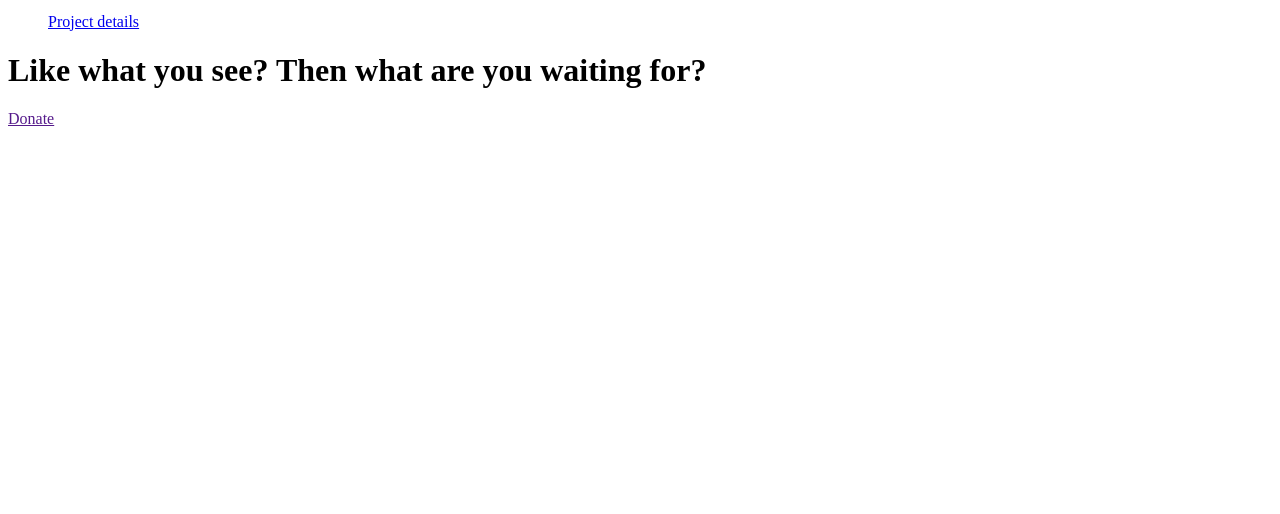
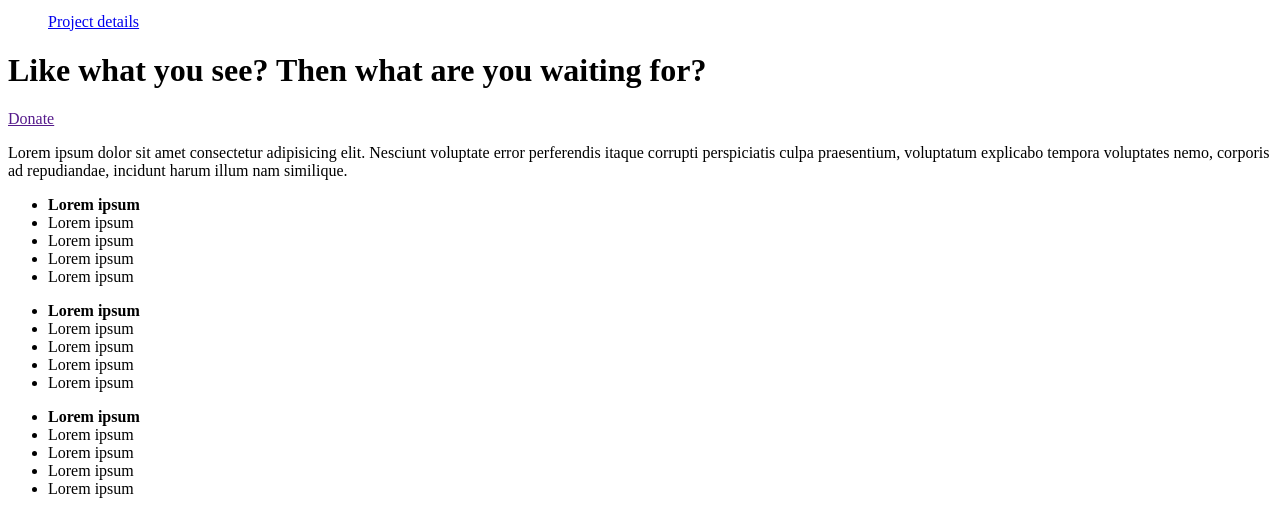
Before and after one commit to sahilraut08/Payment_Gateway, a plain HTML site: page index.html in a window 1280 px wide. Shown: the part 958-1472 px from the top of the page. Before the commit the page ends 1094 px from the top, so only its background shows below. Drawn offline with Linux system fonts and the light colour scheme.

Commit message:
Content - 5

```diff
--- a/index.html
+++ b/index.html
@@ -111,5 +111,45 @@
         </div>
     </div>
 
+    <!--        Content-5 footer       -->
+
+    <div class="footer">
+        <div class="col-3">
+            <p>Lorem ipsum dolor sit amet consectetur adipisicing elit. Nesciunt voluptate error perferendis itaque corrupti perspiciatis culpa praesentium, voluptatum explicabo tempora voluptates nemo, corporis ad repudiandae, incidunt harum illum nam similique.</p>
+        </div>
+        <div class="final">
+            <div class="col-1">
+                <ul class="unstyled-list">
+                    <li><strong>Lorem ipsum</strong></li>
+                    <li>Lorem ipsum</li>
+                    <li>Lorem ipsum</li>
+                    <li>Lorem ipsum</li>
+                    <li>Lorem ipsum</li>
+                </ul>
+            </div>
+
+            <div class="col-1">
+                <ul class="unstyled-list">
+                    <li><strong>Lorem ipsum</strong></li>
+                    <li>Lorem ipsum</li>
+                    <li>Lorem ipsum</li>
+                    <li>Lorem ipsum</li>
+                    <li>Lorem ipsum </li>
+                </ul>
+            </div>
+
+            <div class="col-1">
+                <ul class="unstyled-list">
+                    <li><strong>Lorem ipsum</strong></li>
+                    <li>Lorem ipsum</li>
+                    <li>Lorem ipsum</li>
+                    <li>Lorem ipsum </li>
+                    <li>Lorem ipsum </li>
+                </ul>
+            </div>
+        </div>
+     </div>
+
+
 </body>
 </html>
```
